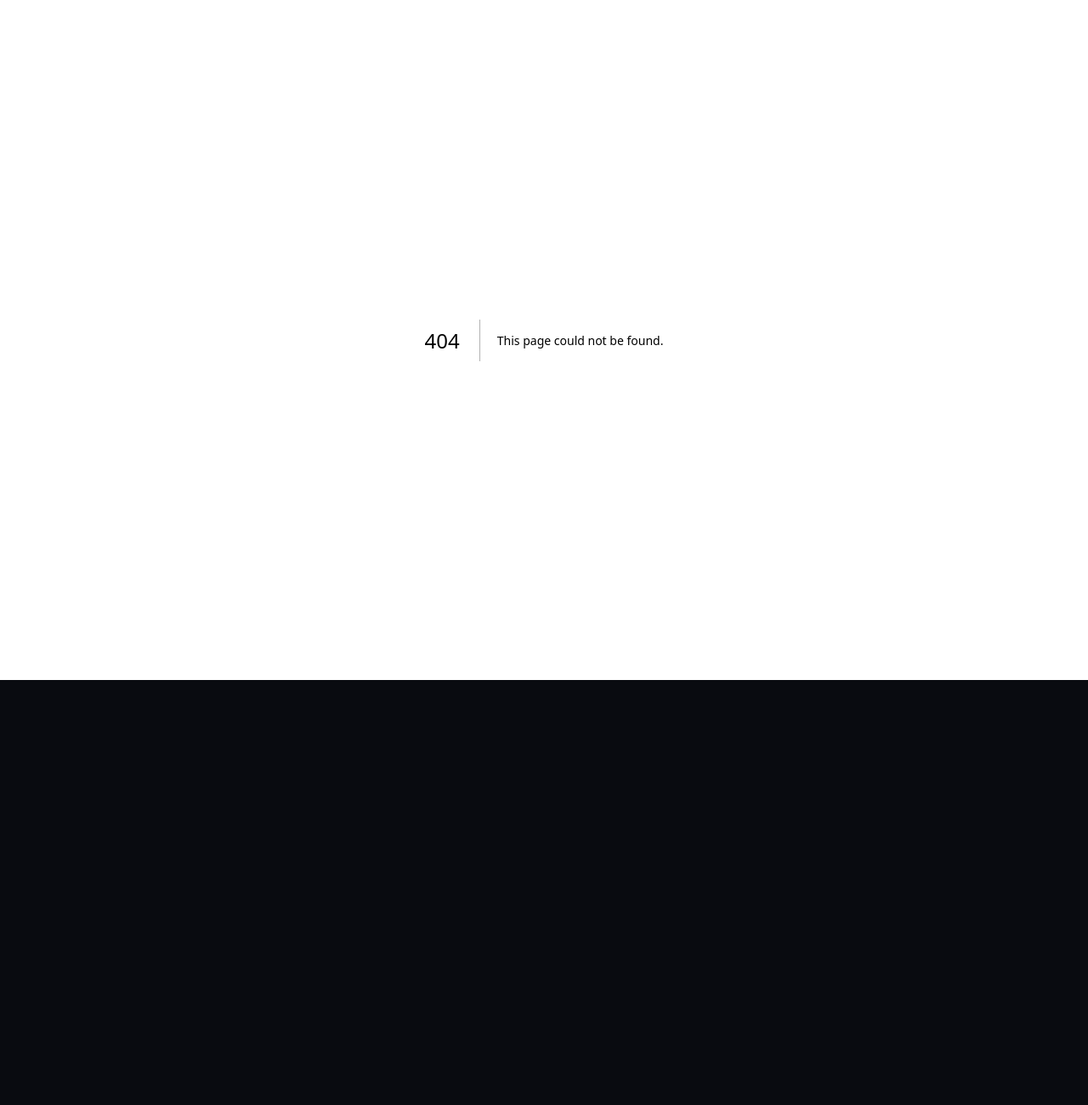
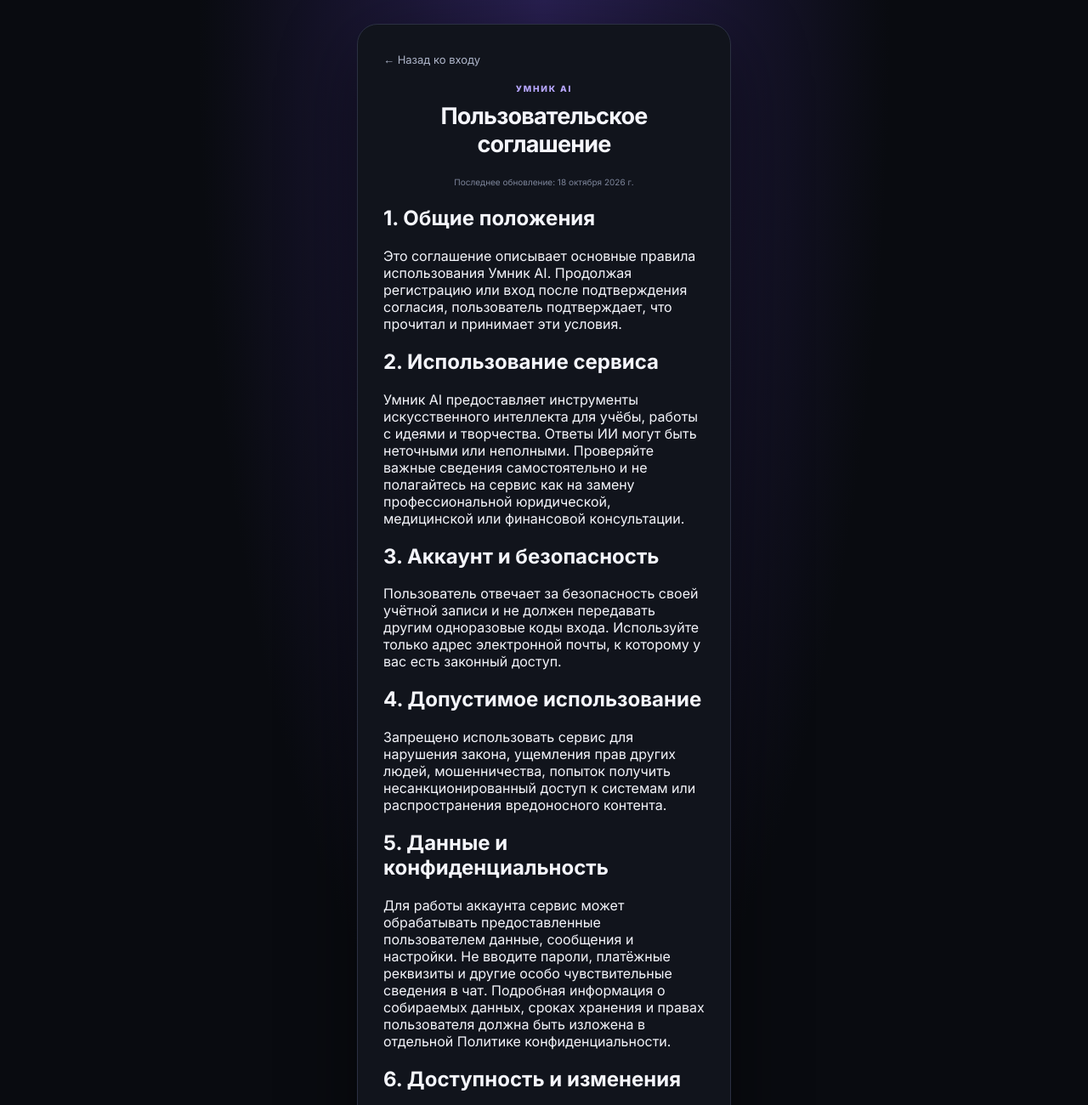
Before and after one commit to koshkablack2417-spec/umnik-ai, a Next.js app: page /terms in a window 1280 px wide. Before the commit this address had no page. Shown: the top 1300 px of the page at 85% size. Before the commit the page ends 800 px from the top, so only its background shows below. Built offline with nearby package versions, Linux system fonts and the light colour scheme.

Commit message:
Add user agreement page

```diff
--- /dev/null
+++ b/app/terms/page.tsx
@@ -0,0 +1,32 @@
+import Link from "next/link";
+
+export default function TermsPage() {
+  return (
+    <main className="authPage">
+      <section className="authCard" style={{ maxWidth: "760px", textAlign: "left" }}>
+        <Link href="/login" className="authBack">← Назад ко входу</Link>
+        <div className="authEyebrow">УМНИК AI</div>
+        <h1>Пользовательское соглашение</h1>
+        <p className="authFinePrint">Последнее обновление: 18 октября 2026 г.</p>
+        <h2>1. Общие положения</h2>
+        <p>Это соглашение описывает основные правила использования Умник AI. Продолжая регистрацию или вход после подтверждения согласия, пользователь подтверждает, что прочитал и принимает эти условия.</p>
+        <h2>2. Использование сервиса</h2>
+        <p>Умник AI предоставляет инструменты искусственного интеллекта для учёбы, работы с идеями и творчества. Ответы ИИ могут быть неточными или неполными. Проверяйте важные сведения самостоятельно и не полагайтесь на сервис как на замену профессиональной юридической, медицинской или финансовой консультации.</p>
+        <h2>3. Аккаунт и безопасность</h2>
+        <p>Пользователь отвечает за безопасность своей учётной записи и не должен передавать другим одноразовые коды входа. Используйте только адрес электронной почты, к которому у вас есть законный доступ.</p>
+        <h2>4. Допустимое использование</h2>
+        <p>Запрещено использовать сервис для нарушения закона, ущемления прав других людей, мошенничества, попыток получить несанкционированный доступ к системам или распространения вредоносного контента.</p>
+        <h2>5. Данные и конфиденциальность</h2>
+        <p>Для работы аккаунта сервис может обрабатывать предоставленные пользователем данные, сообщения и настройки. Не вводите пароли, платёжные реквизиты и другие особо чувствительные сведения в чат. Подробная информация о собираемых данных, сроках хранения и правах пользователя должна быть изложена в отдельной Политике конфиденциальности.</p>
+        <h2>6. Доступность и изменения</h2>
+        <p>Функции сервиса могут изменяться, временно становиться недоступными или прекращаться. Мы будем стремиться сообщать о существенных изменениях условий понятным способом.</p>
+        <h2>7. Ограничение ответственности</h2>
+        <p>Сервис предоставляется в доступном виде. В пределах, разрешённых применимым законодательством, Умник AI не гарантирует безошибочную работу ИИ или непрерывную доступность сервиса. Ничто в этом соглашении не ограничивает права потребителей, которые нельзя ограничить по закону.</p>
+        <h2>8. Контакты и правовая информация</h2>
+        <p>Перед публичным запуском владелец сервиса должен указать юридическое имя или наименование оператора, контактный адрес и применимое право, а также подготовить отдельную Политику конфиденциальности и, при необходимости, правила подписки и оплаты.</p>
+        <p className="authFinePrint">Это базовый шаблон, а не юридическая консультация. Перед публичным запуском его нужно адаптировать к оператору сервиса и применимому законодательству.</p>
+        <Link href="/login" className="authPrimary" style={{ display: "block", textAlign: "center", textDecoration: "none", marginTop: "20px" }}>Вернуться к регистрации</Link>
+      </section>
+    </main>
+  );
+}
```
